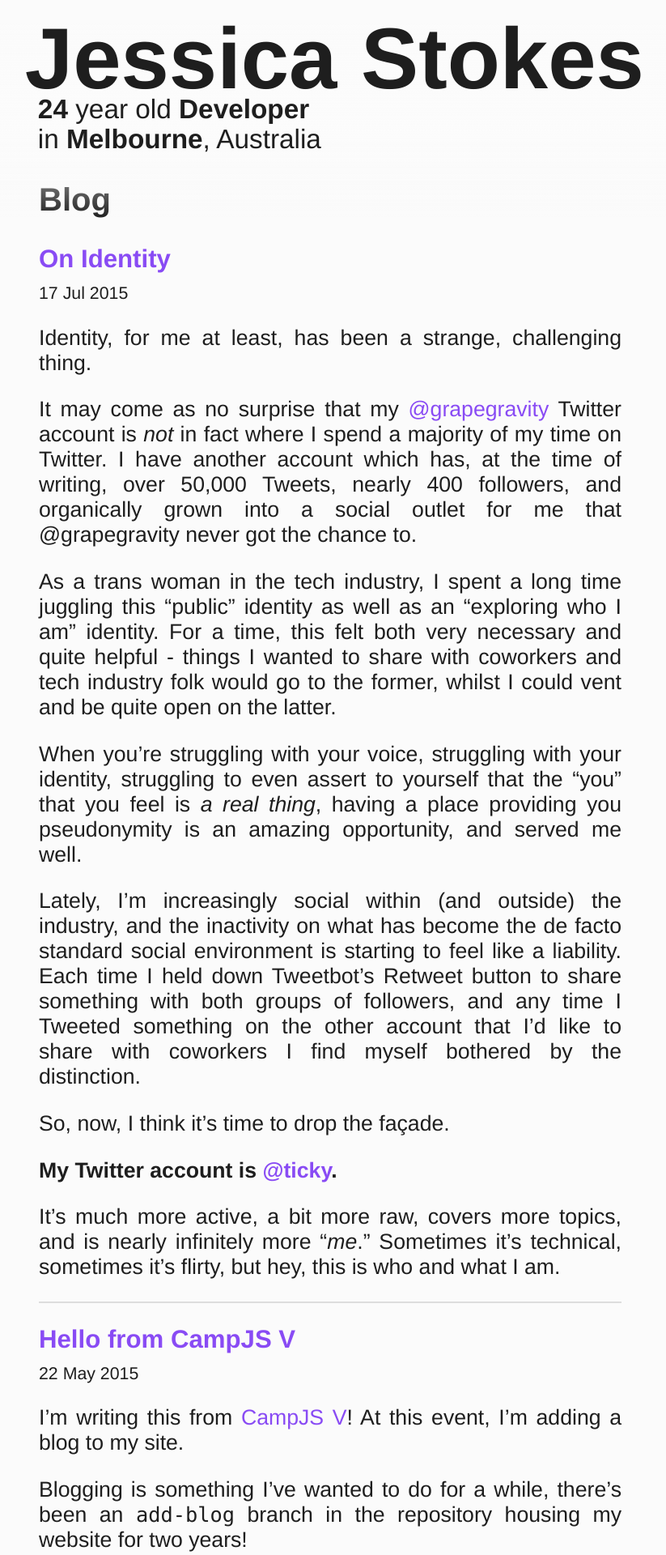
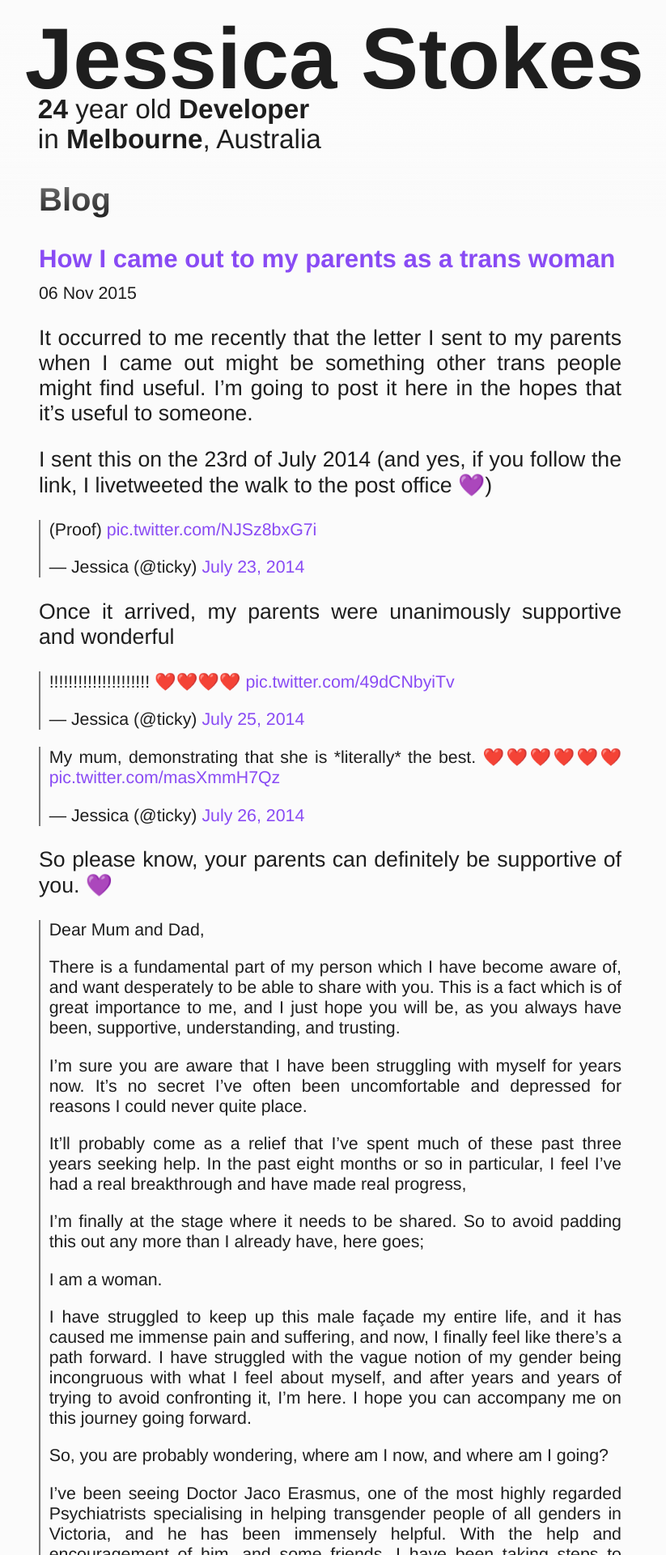
Before and after one commit to ticky/jessicastokes.net, a Jekyll site: the page built from blog/index.html, in a window 1280 px wide. Shown: the top 1920 px of the page at 81% size, without its empty margins (232-1055 px from the left). Built offline with Jekyll 4.4.1, drawn with Linux system fonts in a browser that asks for light colours; the list of posts is cut into pages by our own code; comment, search, counter and statistics services are not loaded; some of the changed text lies outside the part shown.

Commit message:
Add post about coming out

```diff
--- a/_layouts/default.html
+++ b/_layouts/default.html
@@ -23,5 +23,13 @@
 
       {% include copyright.html %}
     </div>
+    <script>
+      var script;
+      if (document.querySelectorAll && document.querySelectorAll('.twitter-tweet').length > 0) {
+        script = document.createElement('script');
+        script.src = '//platform.twitter.com/widgets.js';
+        document.body.appendChild(script);
+      }
+    </script>
   </body>
 </html>
--- /dev/null
+++ b/_posts/2015-11-06-coming-out-as-trans.markdown
@@ -0,0 +1,66 @@
+---
+layout: post
+title:  "How I came out to my parents as a trans woman"
+date:   2015-11-06 11:30:00 +1100
+categories: meta identity personal trans transgender
+---
+
+It occurred to me recently that the letter I sent to my parents when I came out might be something other trans people might find useful. I'm going to post it here in the hopes that it's useful to someone.
+
+I sent this on the 23rd of July 2014 (and yes, if you follow the link, I livetweeted the walk to the post office 💜)
+
+<div>
+<blockquote class="twitter-tweet" data-conversation="none" lang="en"><p lang="en" dir="ltr">(Proof) <a href="http://t.co/NJSz8bxG7i">pic.twitter.com/NJSz8bxG7i</a></p>&mdash; Jessica (@ticky) <a href="https://twitter.com/ticky/status/491830156349026305">July 23, 2014</a></blockquote>
+</div>
+
+Once it arrived, my parents were unanimously supportive and wonderful
+
+<div>
+<blockquote class="twitter-tweet" data-conversation="none" lang="en"><p lang="und" dir="ltr">!!!!!!!!!!!!!!!!!!!!! ❤️❤️❤️❤️ <a href="http://t.co/49dCNbyiTv">pic.twitter.com/49dCNbyiTv</a></p>&mdash; Jessica (@ticky) <a href="https://twitter.com/ticky/status/492626215006511104">July 25, 2014</a></blockquote>
+<blockquote class="twitter-tweet" data-conversation="none" lang="en"><p lang="en" dir="ltr">My mum, demonstrating that she is *literally* the best. ❤️❤️❤️❤️❤️❤️ <a href="http://t.co/masXmmH7Qz">pic.twitter.com/masXmmH7Qz</a></p>&mdash; Jessica (@ticky) <a href="https://twitter.com/ticky/status/492836373842251776">July 26, 2014</a></blockquote>
+</div>
+
+So please know, your parents can definitely be supportive of you. 💜
+
+> Dear Mum and Dad,
+>
+> There is a fundamental part of my person which I have become aware of, and want desperately to be able to share with you. This is a fact which is of great importance to me, and I just hope you will be, as you always have been, supportive, understanding, and trusting.
+>
+> I’m sure you are aware that I have been struggling with myself for years now. It’s no secret I’ve often been uncomfortable and depressed for reasons I could never quite place.
+>
+> It’ll probably come as a relief that I’ve spent much of these past three years seeking help. In the past eight months or so in particular, I feel I’ve had a real breakthrough and have made real progress,
+>
+> I’m finally at the stage where it needs to be shared. So to avoid padding this out any more than I already have, here goes;
+>
+> I am a woman.
+>
+> I have struggled to keep up this male façade my entire life, and it has caused me immense pain and suffering, and now, I finally feel like there’s a path forward. I have struggled with the vague notion of my gender being incongruous with what I feel about myself, and after years and years of trying to avoid confronting it, I’m here. I hope you can accompany me on this journey going forward.
+>
+> So, you are probably wondering, where am I now, and where am I going?
+>
+> I’ve been seeing Doctor Jaco Erasmus, one of the most highly regarded Psychiatrists specialising in helping transgender people of all genders in Victoria, and he has been immensely helpful. With the help and encouragement of him, and some friends, I have been taking steps to enact my gender, and my real self. Every single step I have taken has brought relief, hope, and comfort. I am taking these as good omens.
+>
+> Jaco has diagnosed me with gender dysphoria and has written a letter of recommendation to a doctor to prescribe me hormone replacement therapy. HRT will help my body fit my gender more correctly - the gist of the effects are changes in skin texture, hair growth, and breast development.
+>
+> I will be looking to begin presenting as female full-time as soon as possible.
+>
+> I don’t wish to speculate on future treatments or changes; there are a few options further down the line, but many of them depend on how far HRT’s effects go, and at this stage I am not sure how much of it I will pursue, due to technological limitations or potential side effects. This does not, and should not, in anyone’s eyes, make me any less of a woman.
+>
+> Whilst I cannot say I wish to have children at this stage, I am open to the possibility of that changing in the future, particularly as I become more comfortable with myself. As HRT has the potential to affect reproductive viability, Jaco has recommended I pursue sperm banking, and I will be doing so.
+>
+> Finally, I will be seeking to change my name; I have chosen Jessica. I have thought long and hard about this, and Jessica feels very me.
+>
+> I have not yet made any move to have my name changed legally, I thought I would open to you the opportunity to help me choose my new middle name.
+>
+> Please understand, I don’t wish to come across as rejecting your choices of names for me at my birth!
+>
+> I feel rather guilty having felt the need to keep this from you for so long, but I needed to be certain, I needed to check, and know, before I let it out into the open. As I’m sure you know that tends to be my style.
+>
+> I apologise if any of this letter has come off as defensive or hostile. That is not my intent. But I feel this was a very important and very scary letter to write…
+>
+> I’d love to hear from you.
+>
+> Your daughter,
+>
+>
+> Jessica Stokes
--- a/css/style.css
+++ b/css/style.css
@@ -200,6 +200,17 @@ article h3 + .meta {
   text-align: right;
 }
 
+blockquote {
+  margin: 0;
+  border-left: .1em solid #777;
+  padding-left: .5em;
+  font-size: .8em;
+}
+
+.twitter-tweet.twitter-tweet-rendered {
+  margin: 0 auto;
+}
+
 code,
 pre {
   font-family: Menlo, Monaco, Consolas, "Courier New", monospace;
```
